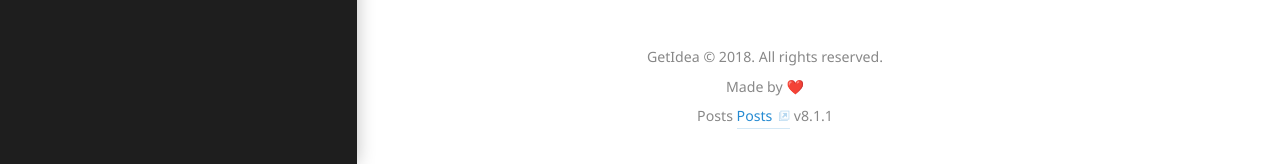
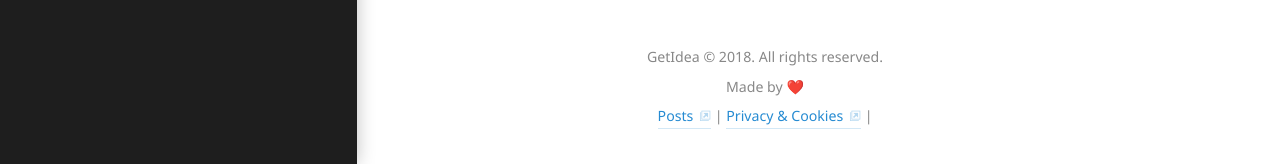
Before and after one commit to dkarthe/GetIdea, a Jekyll site: the page built from _featured_categories/freebies.md, in a window 1280 px wide. Shown: the part 736-900 px from the top of the page. Built offline with Jekyll 4.4.1, drawn with Linux system fonts in a browser that asks for light colours; some web fonts are replaced.

Commit message:
Update footer.html

```diff
--- a/_includes/body/footer.html
+++ b/_includes/body/footer.html
@@ -13,7 +13,7 @@
     </small></nav>
   {% endif %}
   <p><small>Made by ❤️</small>
-  <p><small>Posts <a class="external" href="https://getidea.me/posts">Posts</a> v<span id="_version">8.1.1</span></small></p>
+  <p><small><a class="external" href="https://getidea.me/posts">Posts</a> | <a class="external" href="https://getidea.me/Privacy-&-Cookies-Policy.md">Privacy & Cookies</a> | </small></p>
   <hr class="sr-only"/>
 </footer>
 {% endif %}
```
